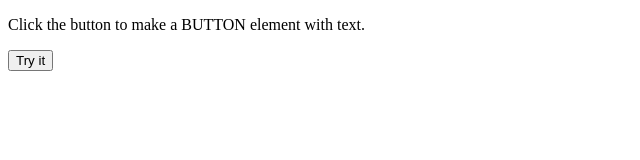
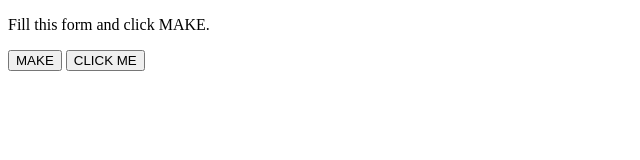
Before and after one commit to qwertwert/jh1app, a plain HTML site: page index.html in a window 1280 px wide. Shown: the whole page, without its empty margins (0-640 px from the left). Drawn offline with Linux system fonts and the light colour scheme.

Commit message:
Update index.html

```diff
--- a/index.html
+++ b/index.html
@@ -1,18 +1,19 @@
 <!DOCTYPE html>
 <html>
-<body>
+<head>
+    <script>
+        function initForm() {
+            var btn = document.createElement("BUTTON");
+            btn.innerHTML = "CLICK ME";
+            document.body.appendChild(btn);
+        }
+    </script>
+</head>
+<body onload="initForm()">
 
-<p>Click the button to make a BUTTON element with text.</p>
+<p>Fill this form and click MAKE.</p>
 
-<button onclick="myFunction()">Try it</button>
-
-<script>
-function myFunction() {
-  var btn = document.createElement("BUTTON");
-  btn.innerHTML = "CLICK ME";
-  document.body.appendChild(btn);
-}
-</script>
+<button onclick="makeChart()">MAKE</button>
 
 </body>
 </html>
```
